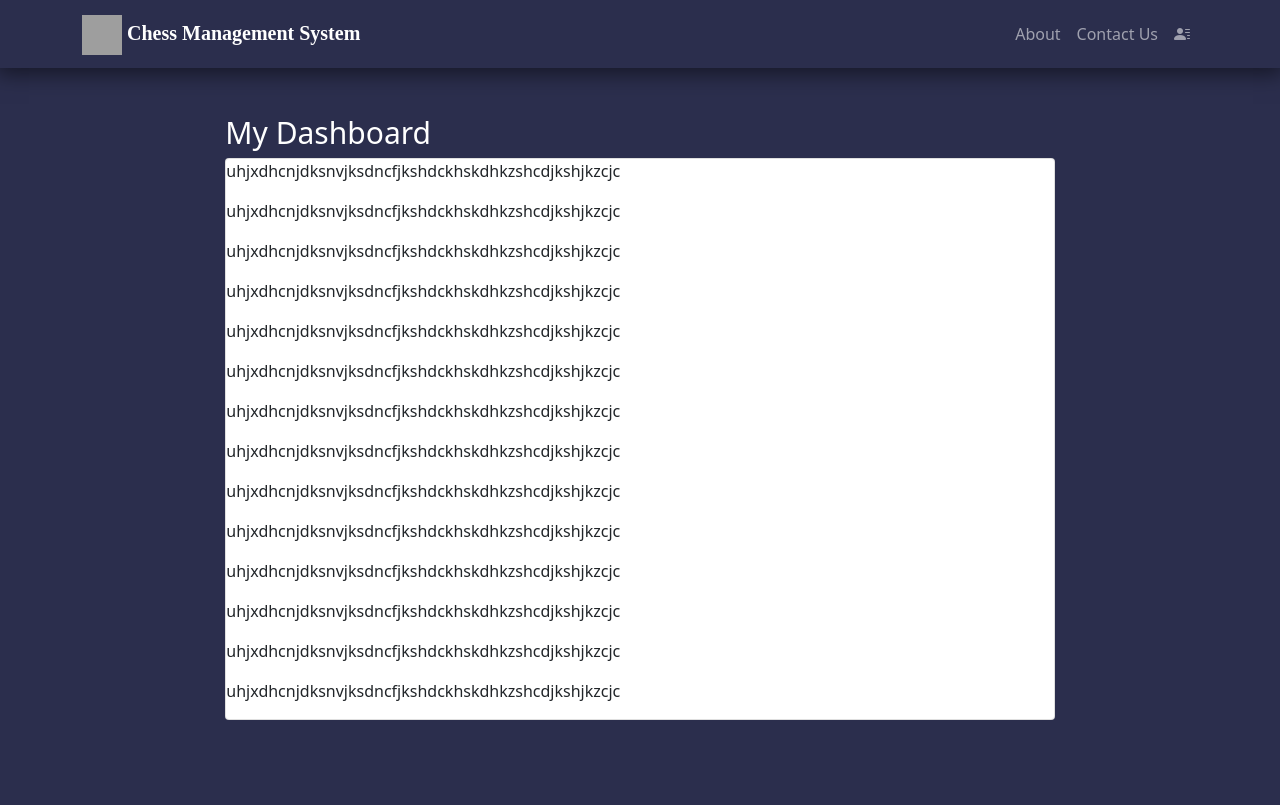
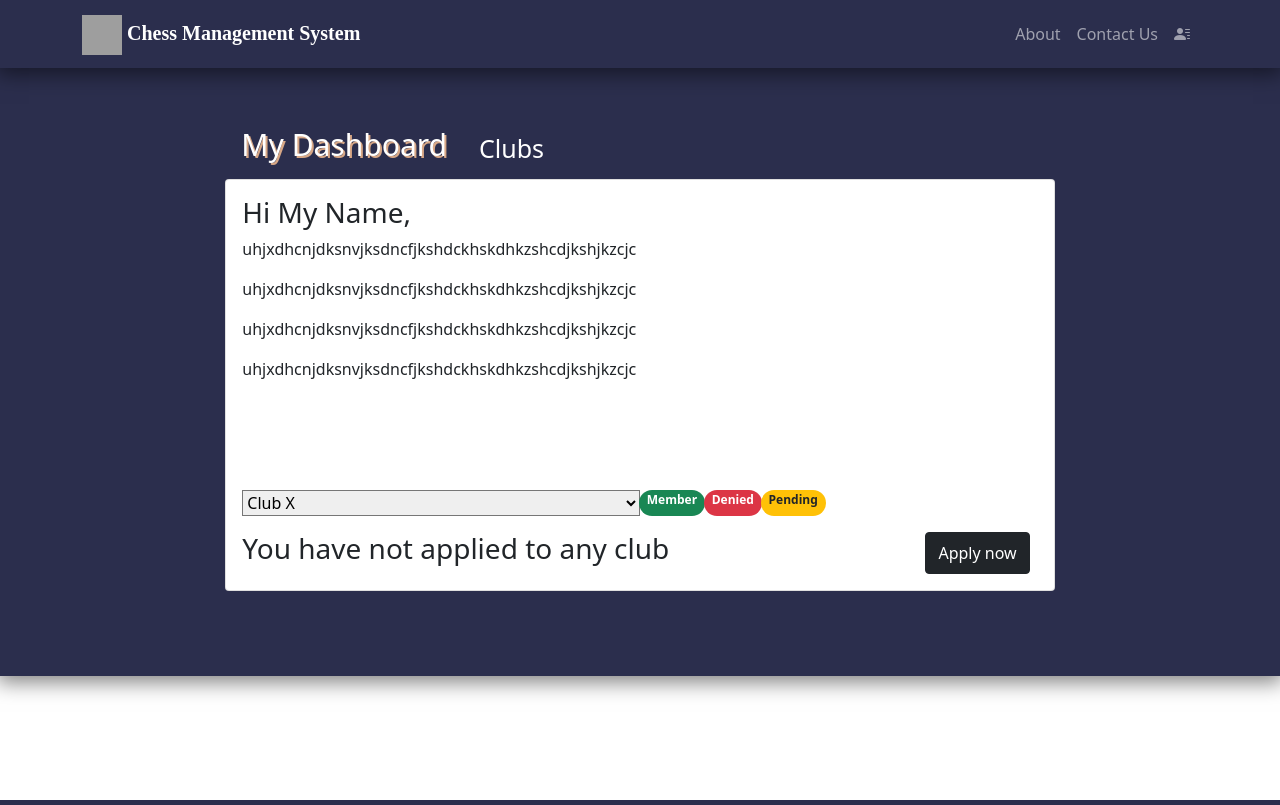
Before and after one commit to darianado/Chess-Management, a Django app: page /home/ in a window 1280 px wide. Run offline with Django 3.2, Linux system fonts and the light colour scheme; some libraries are stand-ins or nearby versions; grey boxes are pictures that could not be loaded.

Commit message:
star clubs management features on dashboard

```diff
--- a/clubs/templates/home.html
+++ b/clubs/templates/home.html
@@ -12,33 +12,55 @@
     <div class = "row justify-content-center "  >
         <div class="col-lg-8 col-md-10 col-sm-12 "  >
             <h2> <br></h2>
-            <h2 class="title">My Dashboard</h2>
+            <nav class="nav align-items-end">
+                <a class="nav-link active mt-1" aria-current="page" href="#">
+                    <h3 class="title">My Dashboard</h3>
+                </a>
+                <a class="nav-link " href="#">
+                    <h3 class="title ">Clubs</h3>
+                </a>
+            </nav>
+
         </div>
     </div>
 
     <div class = "row justify-content-center " >
         <div class="col-lg-8 col-md-10 col-sm-12"  >
-            <div class="card " >
+            <div class="card" >
 
 
-                <p>uhjxdhcnjdksnvjksdncfjkshdckhskdhkzshcdjkshjkzcjc</p>
-                <p>uhjxdhcnjdksnvjksdncfjkshdckhskdhkzshcdjkshjkzcjc</p>
-                <p>uhjxdhcnjdksnvjksdncfjkshdckhskdhkzshcdjkshjkzcjc</p>
-                <p>uhjxdhcnjdksnvjksdncfjkshdckhskdhkzshcdjkshjkzcjc</p>
+               <div class="card-body">
+                    <h3 class="card-title"> Hi My Name,</h3>
+                    <p>uhjxdhcnjdksnvjksdncfjkshdckhskdhkzshcdjkshjkzcjc</p>
+                    <p>uhjxdhcnjdksnvjksdncfjkshdckhskdhkzshcdjkshjkzcjc</p>
+                    <p>uhjxdhcnjdksnvjksdncfjkshdckhskdhkzshcdjkshjkzcjc</p>
+                    <p>uhjxdhcnjdksnvjksdncfjkshdckhskdhkzshcdjkshjkzcjc</p>
 
-                <p>uhjxdhcnjdksnvjksdncfjkshdckhskdhkzshcdjkshjkzcjc</p>
-                <p>uhjxdhcnjdksnvjksdncfjkshdckhskdhkzshcdjkshjkzcjc</p>
-                <p>uhjxdhcnjdksnvjksdncfjkshdckhskdhkzshcdjkshjkzcjc</p>
-                <p>uhjxdhcnjdksnvjksdncfjkshdckhskdhkzshcdjkshjkzcjc</p>
-                <p>uhjxdhcnjdksnvjksdncfjkshdckhskdhkzshcdjkshjkzcjc</p>
-                <p>uhjxdhcnjdksnvjksdncfjkshdckhskdhkzshcdjkshjkzcjc</p>
+                    <h2> <br></h2>
+                    <h2> <br></h2>
 
-                <p>uhjxdhcnjdksnvjksdncfjkshdckhskdhkzshcdjkshjkzcjc</p>
-                <p>uhjxdhcnjdksnvjksdncfjkshdckhskdhkzshcdjkshjkzcjc</p>
+                    <div class="input-group mb-3 ">
+                        <select class="custom-select w-50" id="inputGroupSelect02">
+                          <option value="1">Club X</option>
+                          <option value="2">Club Y</option>
+                          <option value="3">Club Z</option>
+                        </select>
+                        <span class="badge rounded-pill bg-success">Member</span>
+                        <span class="badge rounded-pill bg-danger">Denied</span>
+                        <span class="badge rounded-pill bg-warning text-dark">Pending</span>
+                    </div>
 
-                <p>uhjxdhcnjdksnvjksdncfjkshdckhskdhkzshcdjkshjkzcjc</p>
-                <p>uhjxdhcnjdksnvjksdncfjkshdckhskdhkzshcdjkshjkzcjc</p>
 
+
+                    <div class="d-grid gap-2 d-md-flex justify-content-md-end">
+                        <h3 class="me-auto">You have not applied to any club</h3>
+                        <button class="btn btn-dark me-md-2" type="button">Apply now</button>
+                    </div>
+
+
+
+
+            </div>
             </div>
         </div>
     </div>
--- a/static/style.css
+++ b/static/style.css
@@ -22,9 +22,11 @@
 }
 
 .title{
-    font-style: normal;
-    font-size: 30px;
-    line-height: 35px;
-
+    font-size: 25px;
     color: #FFFFFF;
 }
+
+a.active h3{
+  text-shadow: 2px 2px #D7A786;
+  font-size: 30px;
+}
```
